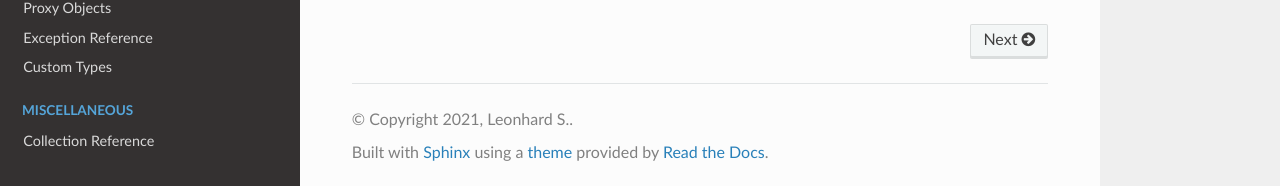
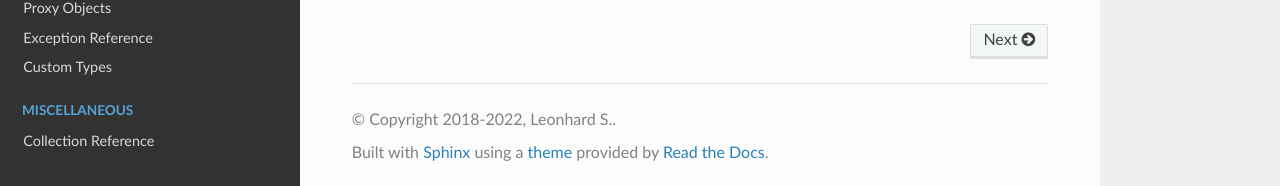
Before and after one commit to leonhard-s/auraxium, a Sphinx documentation site: the page built from docs/index.rst, in a window 1280 px wide and 900 px high, scrolled down 663 px. Shown: the part 711-897 px from the top of the window. Built offline with Sphinx 7.4.7 and the Read the Docs theme 2.0.0, drawn with Linux system fonts in a browser that asks for light colours.

Commit message:
Update copyright year

```diff
--- a/docs/conf.py
+++ b/docs/conf.py
@@ -24,7 +24,7 @@ import auraxium
 # -- Project information -----------------------------------------------------
 
 project = 'Auraxium'
-copyright = '2021, Leonhard S.'
+copyright = '2018-2022, Leonhard S.'
 author = 'Leonhard S.'
 version = auraxium.__version__
 
```
Also changed, not shown: 1 other file.
